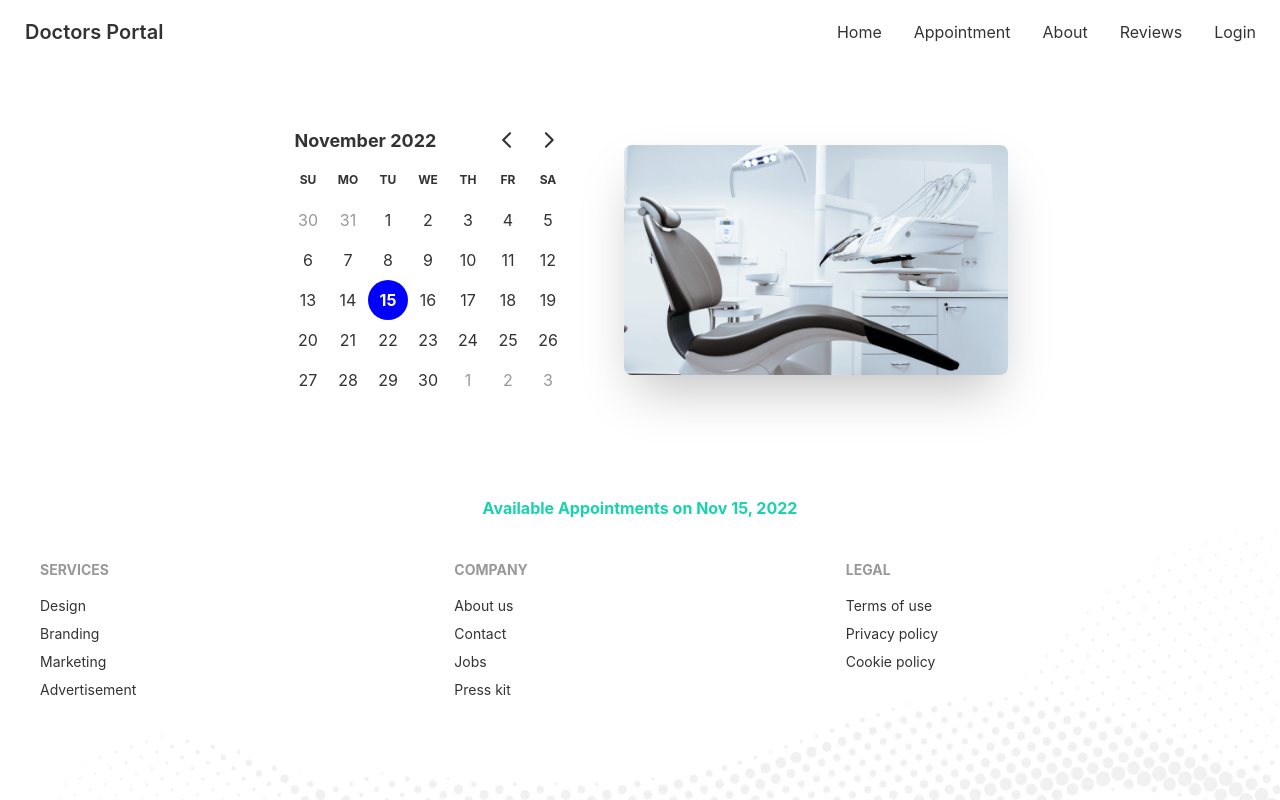
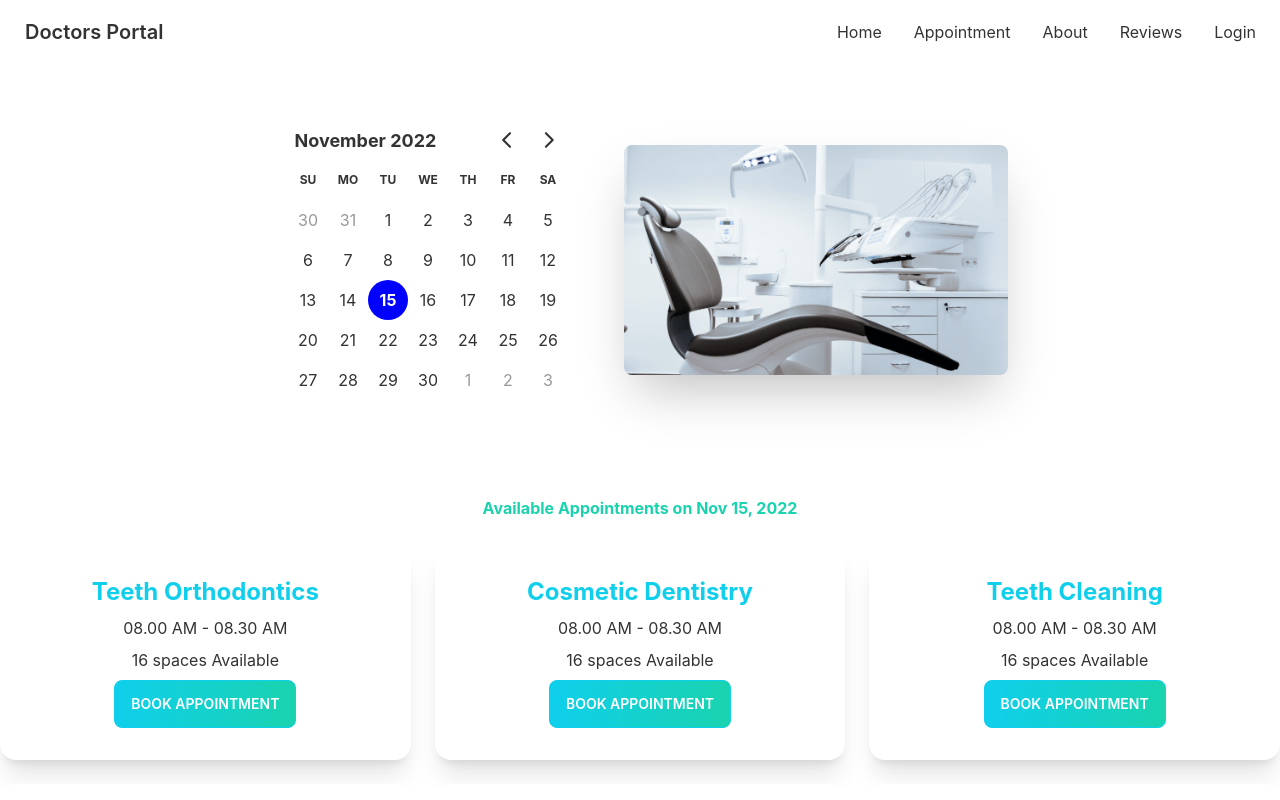
Before and after one commit to RHN007/doctors-portal-client-final, a React (Create React App) app: page /appointment in a window 1280 px wide. Shown: the top 800 px of the page. Built offline with nearby package versions, Linux system fonts and the light colour scheme.

Commit message:
appointmentOption

```diff
--- /dev/null
+++ b/src/pages/Appointment/AvaiableAppointments/AppointmentOption.js
@@ -0,0 +1,20 @@
+import React from 'react';
+import PrimaryButton from '../../../components/PrimaryButton/PrimaryButton';
+
+const AppointmentOption = ({ option }) => {
+    const { name, slots } = option
+    return (
+        <div className="card   bg-base-100 shadow-xl">
+            <div className="card-body text-center">
+                <h2 className="text-2xl text-primary font-bold text-center">{name}</h2>
+                <p>{slots.length>0?slots[0]:'Try Another Day'}</p>
+                <p>{slots.length} {slots.length>1?'spaces':'Spaces'} Available</p>
+                <div className="card-actions justify-center">
+                <PrimaryButton>Book Appointment</PrimaryButton>
+                </div>
+            </div>
+        </div>
+    );
+};
+
+export default AppointmentOption;
--- a/src/pages/Appointment/AvaiableAppointments/AvaiableAppointments.js
+++ b/src/pages/Appointment/AvaiableAppointments/AvaiableAppointments.js
@@ -1,10 +1,26 @@
 import { format } from 'date-fns';
-import React from 'react';
+import React, { useEffect, useState } from 'react';
+import AppointmentOption from './AppointmentOption';
 
 const AvailableAppointments = ({selectedDate}) => {
+    const [appointmentOptions, setAppointmentOptions] = useState([])
+    useEffect(() => {
+        fetch('appointmentOptions.json')
+        .then(res => res.json())
+        .then(data => setAppointmentOptions(data))
+    },[])
     return (
-        <section className='mt-16'>
+        <section className='my-16'>
             <p className='text-center text-secondary font-bold'>Available Appointments on {format(selectedDate, 'PP')} </p>
+
+            <div className='grid gap-6 grid-cols-1 md:grid-cols-2 lg:grid-cols-3 mt-6'>
+                {
+                    appointmentOptions.map(option => <AppointmentOption option={option} key={option._id} ></AppointmentOption>)
+                }
+
+            </div>
+
+
         </section>
     );
 };
```
